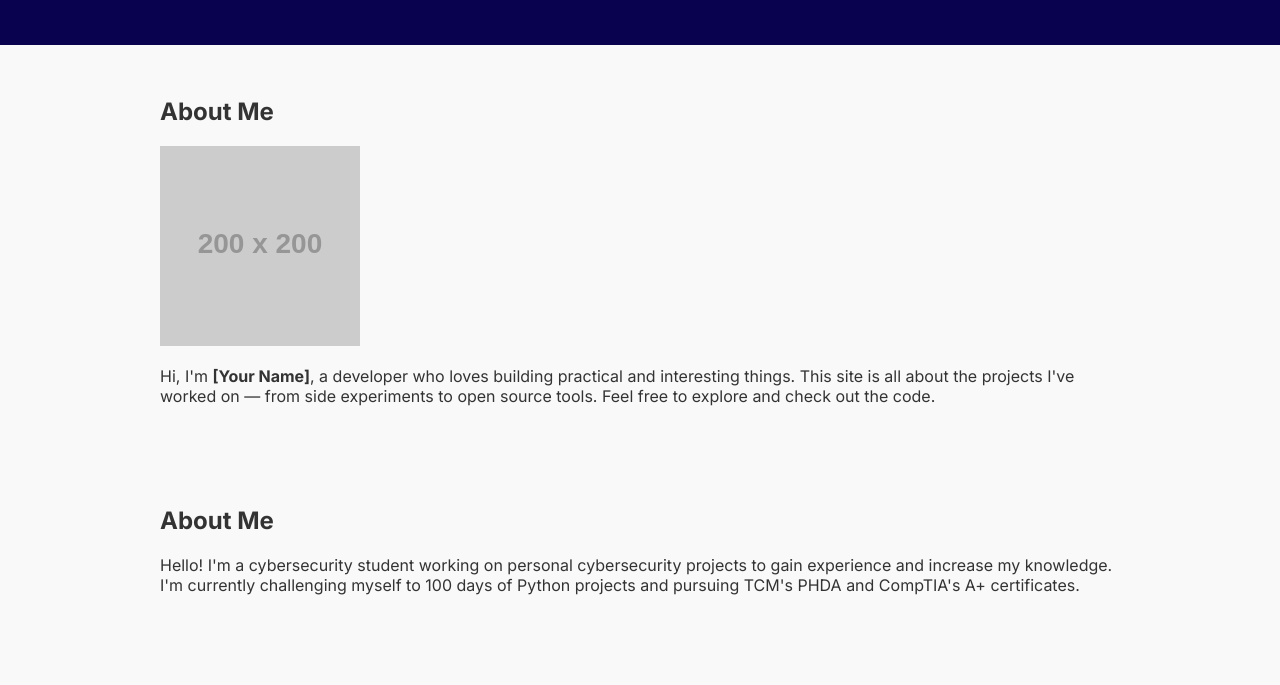
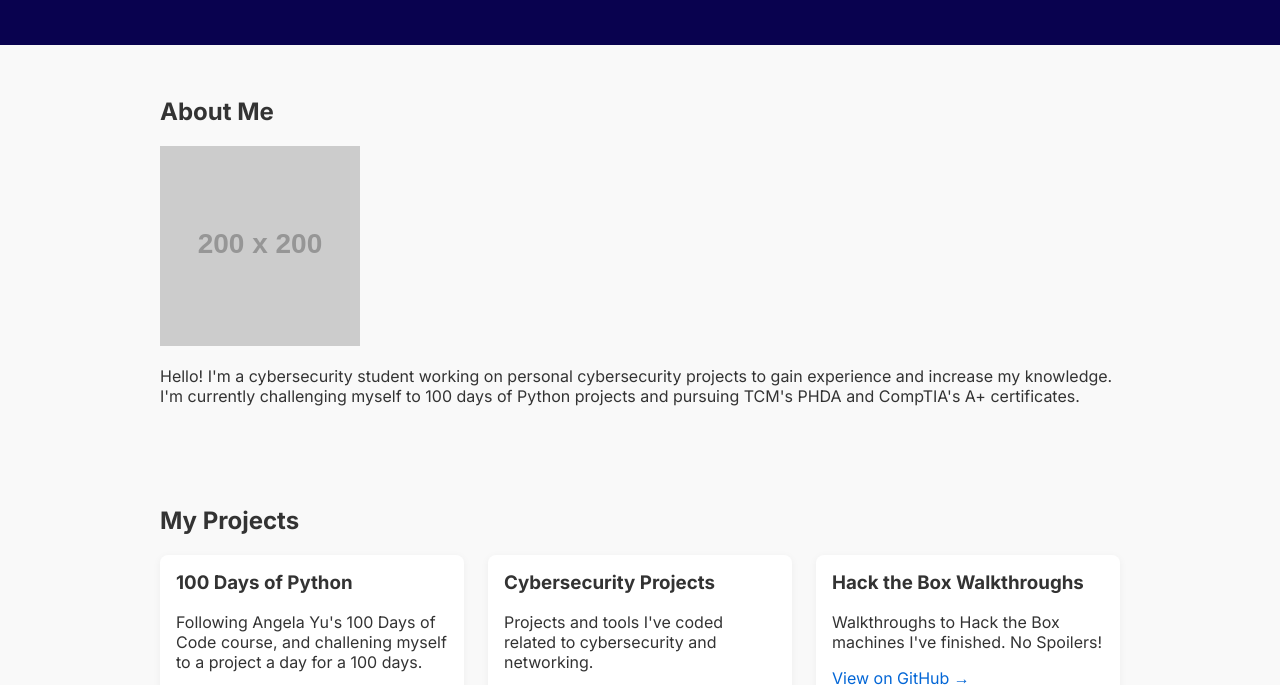
Before and after one commit to salma-xternal/salma-xternal.github.io, a plain HTML site: page index.html in a window 1280 px wide. Shown: the part 113-798 px from the top of the page. Drawn offline with Linux system fonts and the light colour scheme; placeholder pictures from the web are drawn by us.

Commit message:
Update index.html

```diff
--- a/index.html
+++ b/index.html
@@ -67,21 +67,18 @@
     <h1>salma-xternal</h1>
     <p>Cybersecurity Student</p>
   </header>
-<section id="about">
-  <h2>About Me</h2>
-  <div class="about-container">
+
+  <section id="about">
+    <h2>About Me</h2>
+      <div class="about-container">
     <div class="about-image">
       <img src="https://via.placeholder.com/200" alt="Photo of Your Name" />
     </div>
     <div class="about-text">
-      <p>Hi, I'm <strong>[Your Name]</strong>, a developer who loves building practical and interesting things. This site is all about the projects I've worked on — from side experiments to open source tools. Feel free to explore and check out the code.</p>
-    </div>
+    <p>Hello! I'm a cybersecurity student working on personal cybersecurity projects to gain experience and increase my knowledge. I'm currently challenging myself to 100 days of Python projects and pursuing TCM's PHDA and CompTIA's A+ certificates. </p>
+      </div>
   </div>
-</section>
-  <section id="about">
-    <h2>About Me</h2>
-    <p>Hello! I'm a cybersecurity student working on personal cybersecurity projects to gain experience and increase my knowledge. I'm currently challenging myself to 100 days of Python projects and pursuing TCM's PHDA and CompTIA's A+ certificates. </p>
-  </section>
+    </section>
 
   <section id="projects">
     <h2>My Projects</h2>
```
